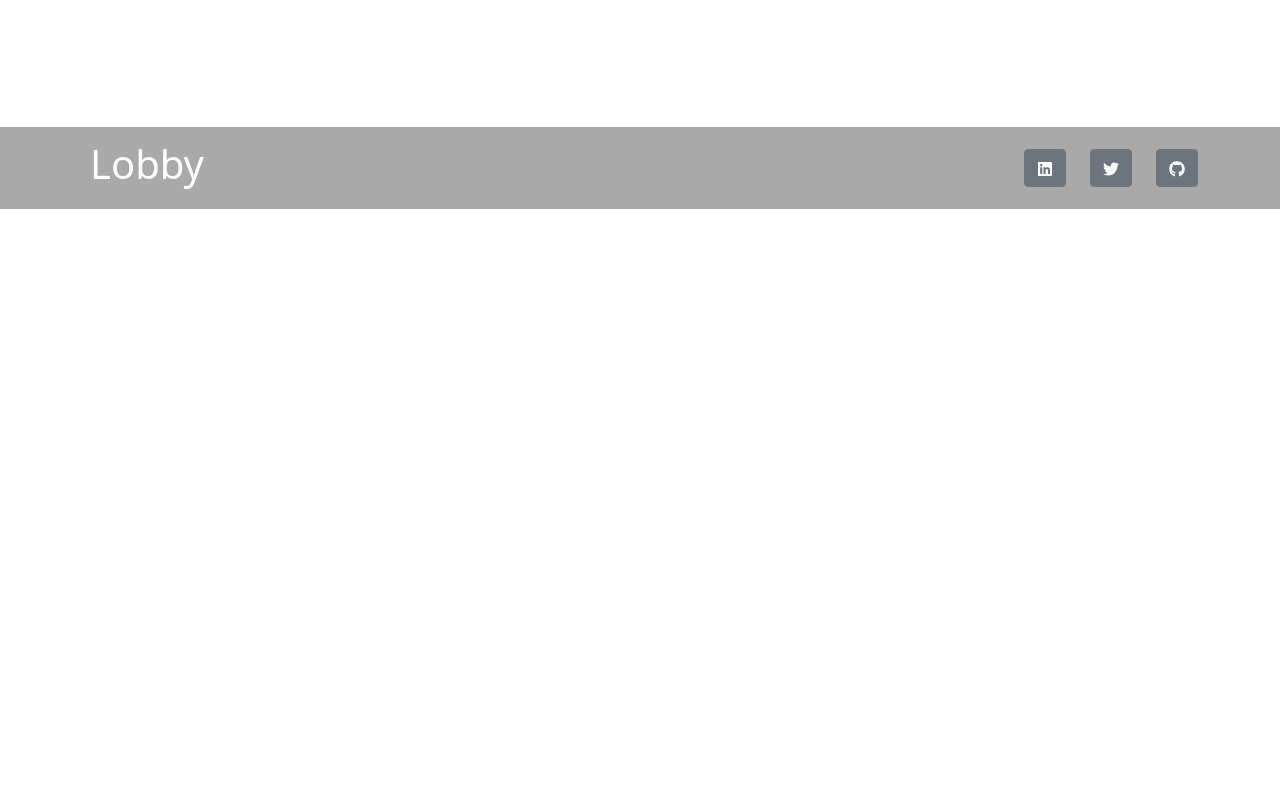
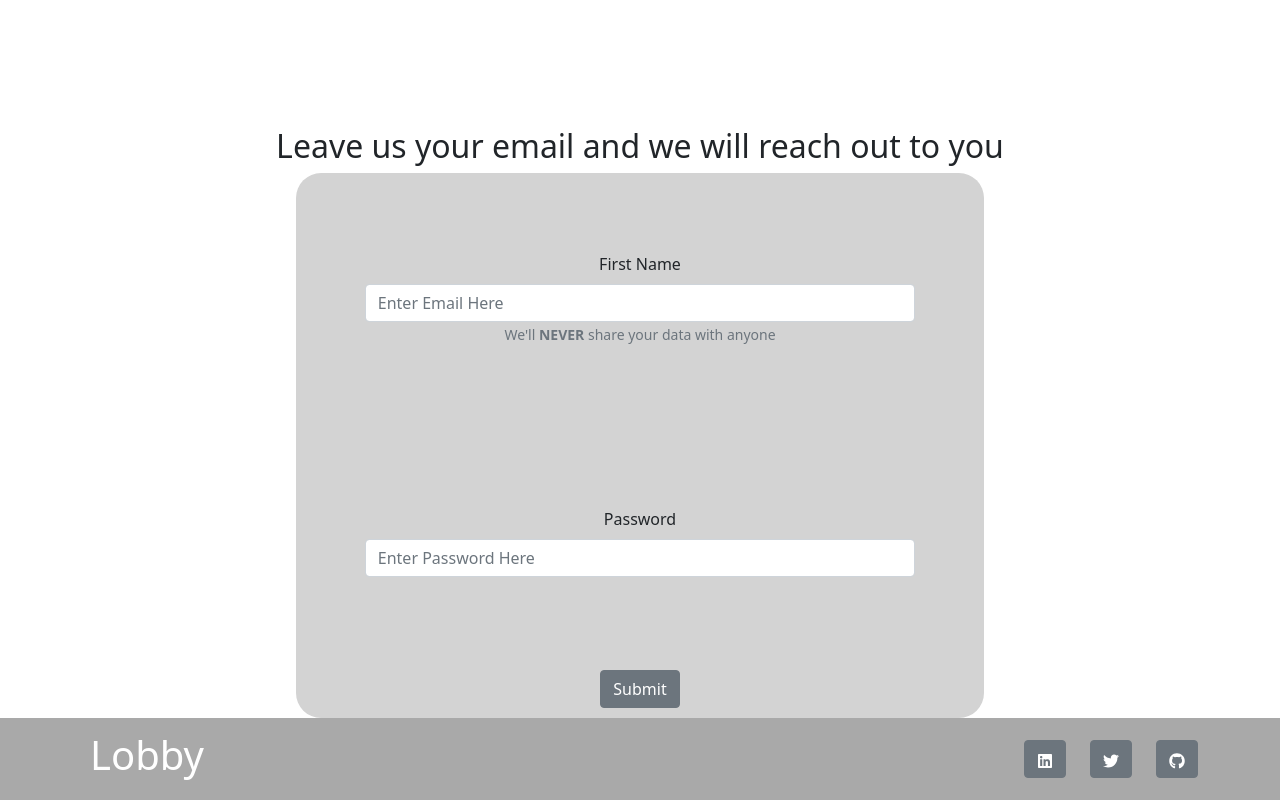
Before and after one commit to chaunceyplum/Lobby, a React (Create React App) app: page /contact in a window 1280 px wide. Shown: the part 897-1697 px from the top of the page. Before the commit the page ends 1106 px from the top, so only its background shows below. Built offline with nearby package versions, Linux system fonts and the light colour scheme.

Commit message:
added some styling to contact page. parallax + Bootstrap Form, remember to finish styling form

```diff
--- a/src/components/Contact.js
+++ b/src/components/Contact.js
@@ -1,21 +1,64 @@
 import React from 'react'
-import { Col, Container, Row } from 'react-bootstrap'
+import { Button, Col, Container, Form, FormControl, FormGroup, FormLabel, FormText, Row } from 'react-bootstrap'
+import contact from '../Images/contact.jpg'
+import {Parallax} from 'react-parallax'
+
+
 
 const Contact = () => {
   return (
+    <div classN>
+
+    <div className='homeDiv'>
+      <Parallax strength={-400} bgImage={contact} className="content">
+
+      </Parallax>
+    </div>
     <Container>
-    <Row className='homeDiv'>
-        <Col className='center'>
-            <h3 className='center '>
-                Contact
-            </h3>
+    <Row>
+      <Col />
+
+
+        <Col xs={10} md={8}>
+          <div className='text-center '>
+            <h2>
+              Leave us your email and we will reach out to you
+            </h2>
+            <Container>
+              <Form className="homeHalfDiv">
+                <FormGroup className='formMargin'>
+                  <FormLabel>
+                    First Name
+                  </FormLabel>
+                  <FormControl type="email" placeholder="Enter Email Here" />
+                  <FormText>
+                    We'll <strong>NEVER</strong> share your data with anyone
+                  </FormText>
+                </FormGroup>
+                <br />
+                <FormGroup className='formMargin'>
+                  <FormLabel>
+                    Password
+                  </FormLabel>
+                  <FormControl type="password" placeholder="Enter Password Here" />
+                  <br/>
+
+
+                </FormGroup>
+                <Button variant="secondary" type="submit">
+                  Submit
+                </Button>
+              </Form>
+            </Container>
+          </div>
         </Col>
-    </Row>
-    <Row>
-      <Row></Row>
+
+
+      <Col />
 
     </Row>
 </Container>
+    </div>
   )
 }
 
--- a/src/index.scss
+++ b/src/index.scss
@@ -24,11 +24,11 @@ $blue:rbg(0,0,72);
     color:$textColor;
 }
 .homeHalfDiv{
-    height:50vh;
+    // height:50vh;
     background-color: lightgray;
     border-radius: 25px;
-    padding-top: 30px;
-    padding-bottom: 30px;
+    padding-top: 10px;
+    padding-bottom: 10px;
 
 }
 .homeHalfDiv1{
@@ -62,6 +62,11 @@ $blue:rbg(0,0,72);
     font-size: 24px;
 
 }
+//Contact
+.formMargin{
+    margin :10%;
+    text-align: center;
+}
 
 //Footer
 .footerClass{
```
Also changed, not shown: src/Images/contact.jpg (added).
